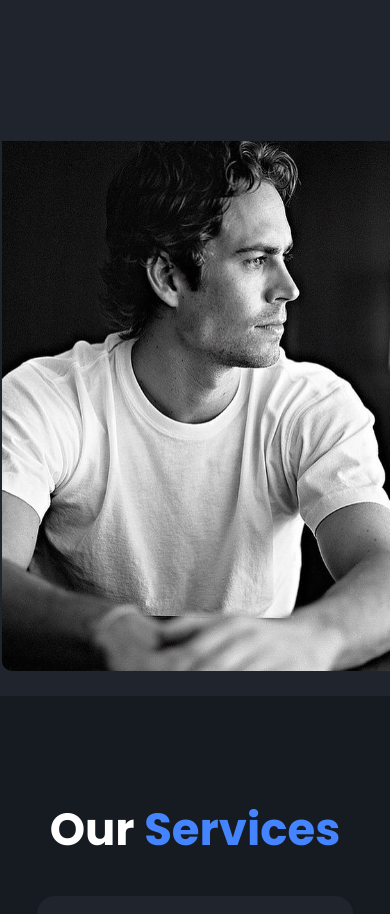
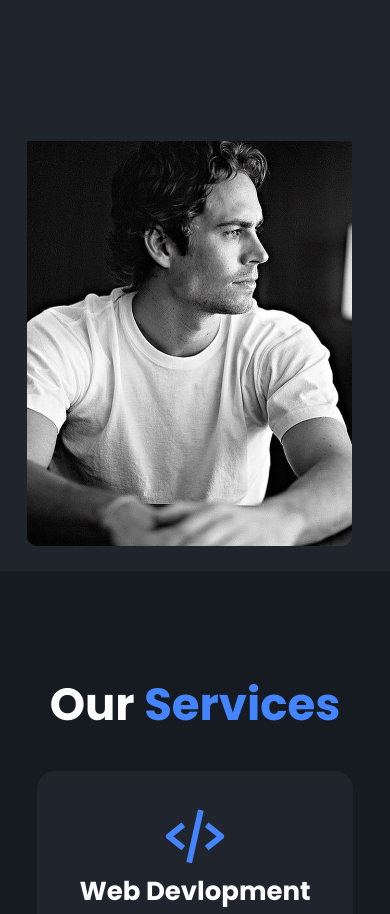
Before and after one commit to hasibursahed/responsive-website, a plain HTML site: page index.html in a window 390 px wide. Shown: the part 1780-2694 px from the top of the page. Drawn offline with nearby package versions, Linux system fonts and the light colour scheme.

Commit message:
mycommit

```diff
--- a/css/style.css
+++ b/css/style.css
@@ -426,11 +426,12 @@ transition:.5s ease;
 
     }
     .about img{
-
-        width:400px;
+        height: 425px;
+        width: 325px;
         margin-top: 4rem;
-        margin-left:-125px ;
+        margin-left:-100px ;
         padding-top: 20px;
+        border-radius: none;
 
 
     }
@@ -441,6 +442,8 @@ transition:.5s ease;
     }
     .about h3{
         justify-content: center;
+        margin-left: 10px;
+        padding-bottom: 20px;
 
     }
     .about-content{
@@ -455,5 +458,9 @@ transition:.5s ease;
 
     }
 
+    .footer-iconTop{
+        margin-left: 275px;
+    }
+
 
 }
```
